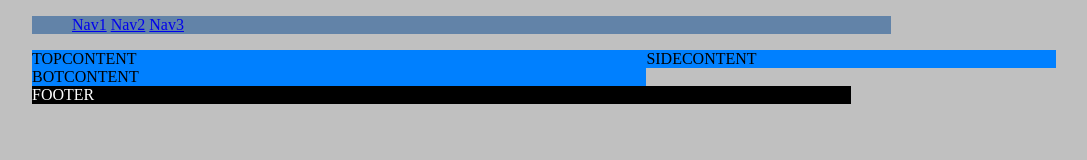
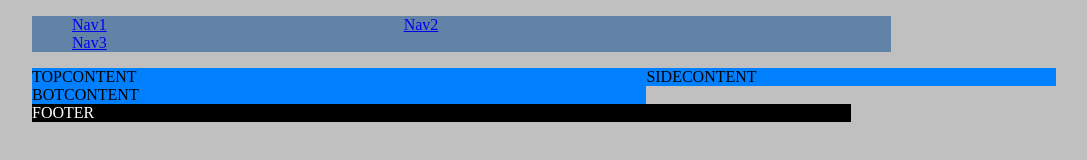
Before and after one commit to sawyerj6/tc349, a plain HTML site: page week2/index.html in a window 1280 px wide. Shown: the whole page, without its empty margins (104-1191 px from the left). Drawn offline with Linux system fonts and the light colour scheme.

Commit message:
grid changes to css

```diff
--- a/week2/style.css
+++ b/week2/style.css
@@ -6,7 +6,8 @@ body {
 	width: 100%;
 }
 .container {
-	width: 80%;
+	width: auto;
+	max-width: 80%;
 	margin: 0 auto;
 }
 
@@ -17,7 +18,7 @@ body {
 }
 
 .nav li {
-	display: inline;
+	display: inline-block;
 	width: 40%;
 }
 
```
